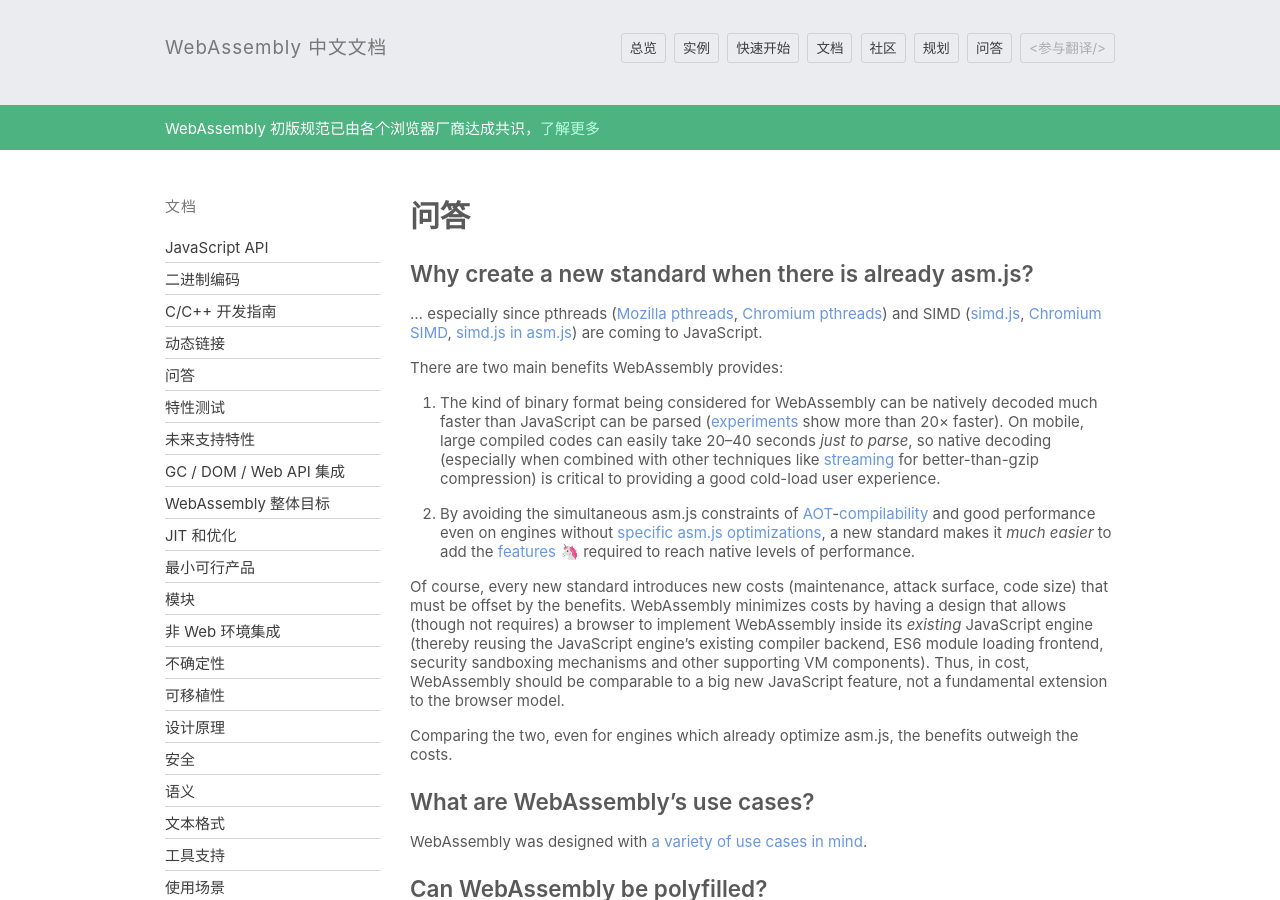
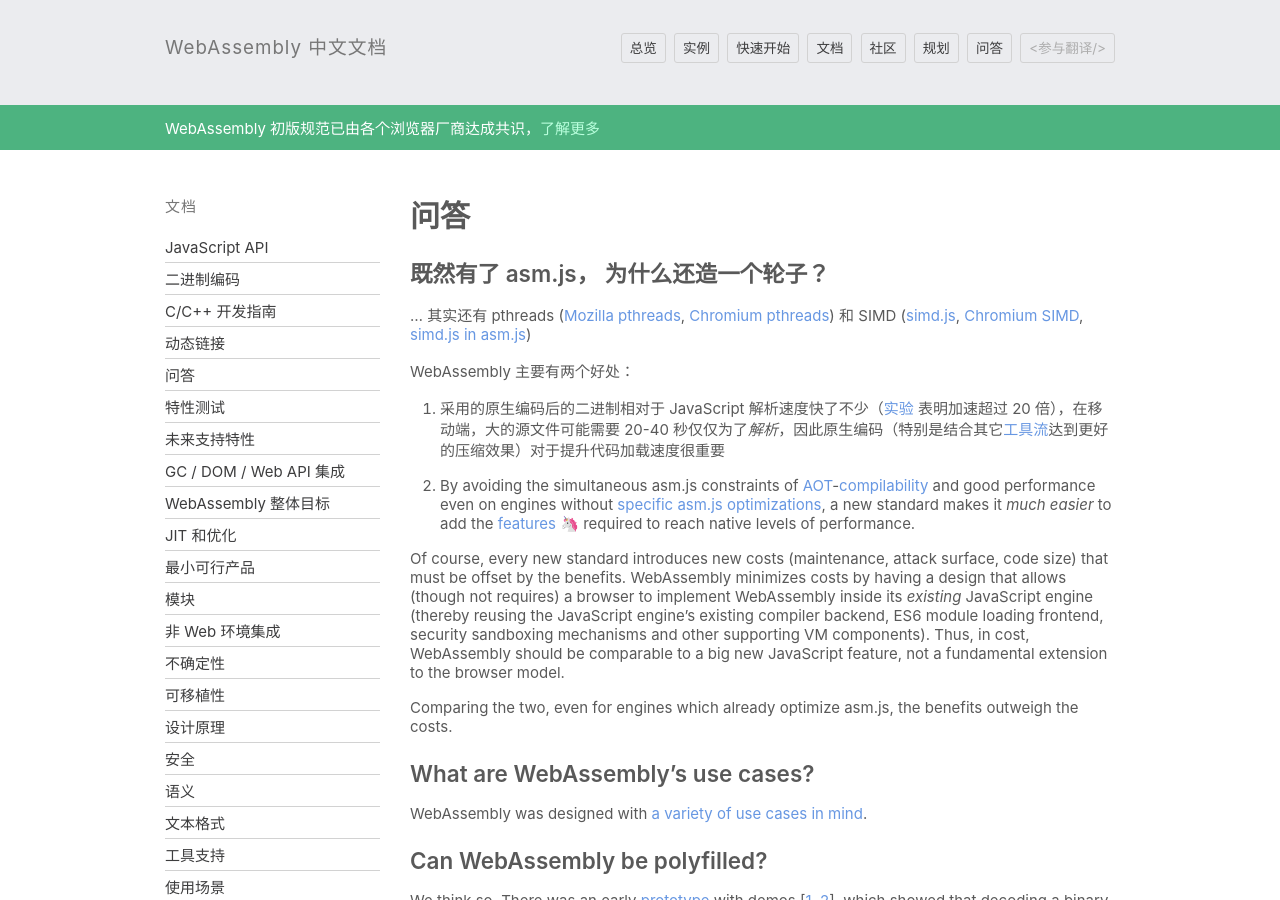
Before and after one commit to int64ago/wasm-cn, a Jekyll site: the page built from design/FAQ.md, in a window 1280 px wide and 900 px high. Built offline with Jekyll 4.4.1, drawn with Linux system fonts in a browser that asks for light colours; emoji names are drawn with the system emoji font.

Commit message:
trans: FAQ 1%

```diff
--- a/design/FAQ.md
+++ b/design/FAQ.md
@@ -1,10 +1,9 @@
 # 问答
 
-## Why create a new standard when there is already asm.js?
+## 既然有了 asm.js， 为什么还造一个轮子？
 
-... especially since pthreads ([Mozilla pthreads][], [Chromium pthreads][]) and
-SIMD ([simd.js][], [Chromium SIMD][], [simd.js in asm.js][]) are coming to
-JavaScript.
+... 其实还有 pthreads ([Mozilla pthreads][], [Chromium pthreads][]) 和
+SIMD ([simd.js][], [Chromium SIMD][], [simd.js in asm.js][])
 
   [Mozilla pthreads]: https://blog.mozilla.org/javascript/2015/02/26/the-path-to-parallel-javascript/
   [Chromium pthreads]: https://groups.google.com/a/chromium.org/forum/#!topic/blink-dev/d-0ibJwCS24
@@ -12,14 +11,9 @@
   [Chromium SIMD]: https://groups.google.com/a/chromium.org/forum/#!topic/blink-dev/2PIOEJG_aYY
   [simd.js in asm.js]: http://discourse.specifiction.org/t/request-for-comments-simd-js-in-asm-js/676
 
-There are two main benefits WebAssembly provides:
+WebAssembly 主要有两个好处：
 
-1. The kind of binary format being considered for WebAssembly can be natively
-   decoded much faster than JavaScript can be parsed ([experiments][] show more
-   than 20× faster).  On mobile, large compiled codes can easily take 20–40
-   seconds *just to parse*, so native decoding (especially when combined with
-   other techniques like [streaming][] for better-than-gzip compression) is
-   critical to providing a good cold-load user experience.
+1. 采用的原生编码后的二进制相对于 JavaScript 解析速度快了不少（[实验][experiments] 表明加速超过 20 倍），在移动端，大的源文件可能需要 20-40 秒仅仅为了*解析*，因此原生编码（特别是结合其它[工具流][streaming]达到更好的压缩效果）对于提升代码加载速度很重要
 
 2. By avoiding the simultaneous asm.js constraints of [AOT][]-[compilability][]
    and good performance even on engines without
```
